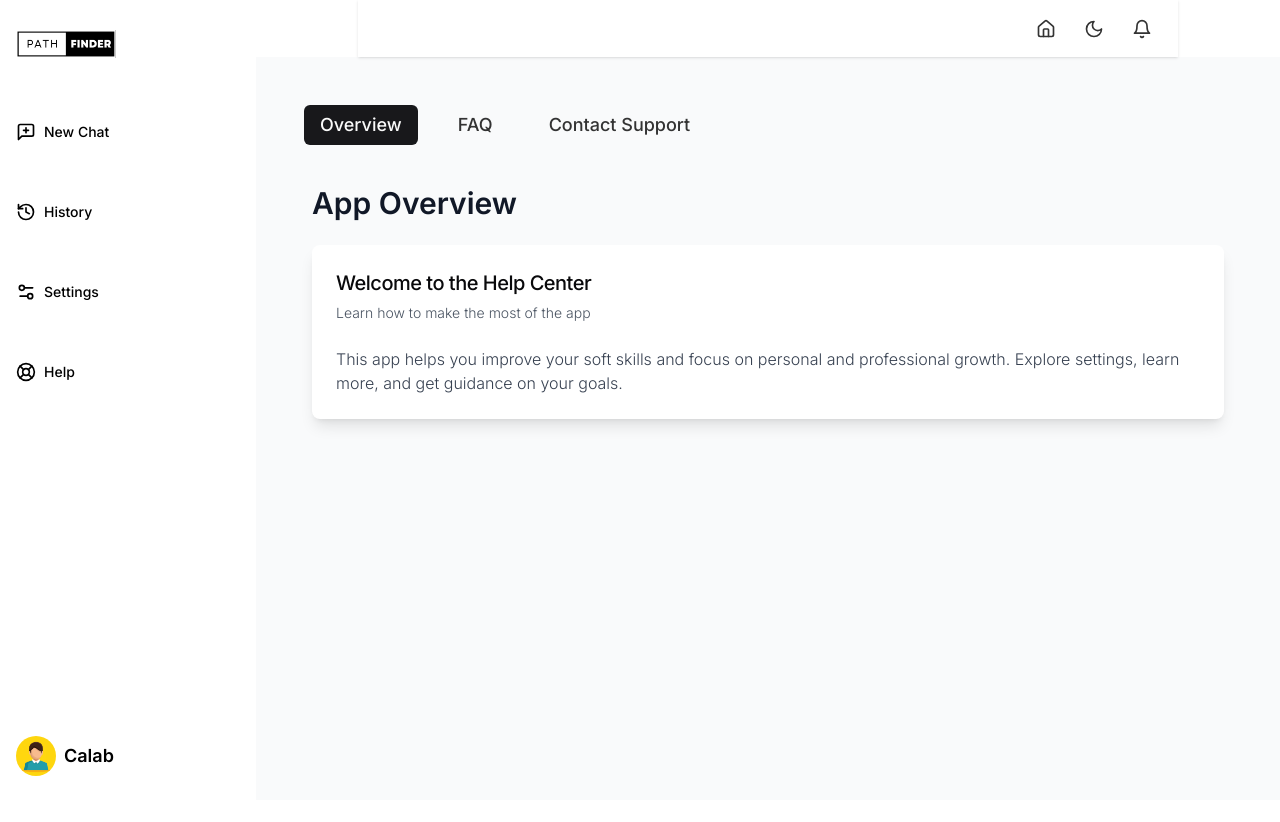
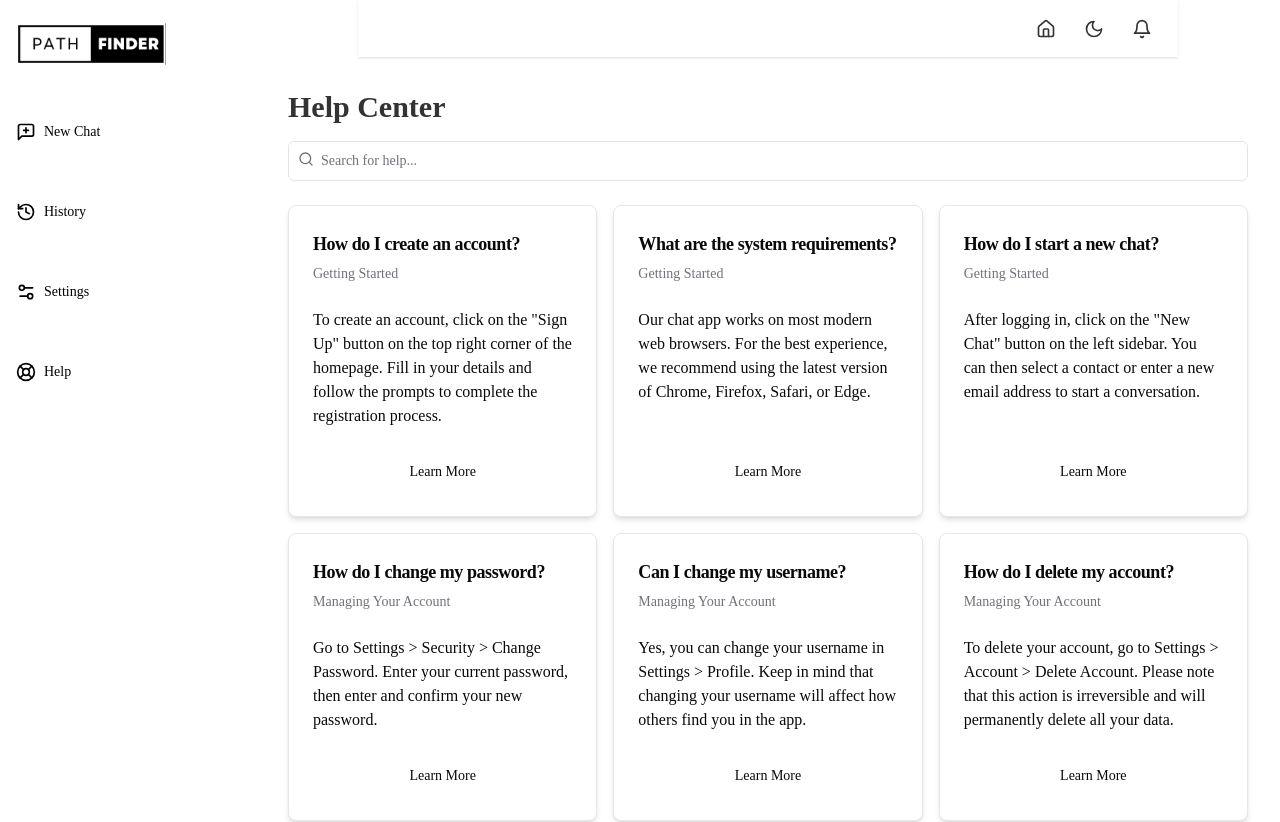
Before and after one commit to KGrim23/PathFinder_V1.0, a Next.js app: page /HelpPage in a window 1280 px wide. Shown: the top 822 px of the page. Before the commit the page ends 800 px from the top, so only its background shows below. Built offline with nearby package versions, Linux system fonts and the light colour scheme.

Commit message:
help page is created

```diff
--- a/app/HelpPage/page.tsx
+++ b/app/HelpPage/page.tsx
@@ -1,22 +1,100 @@
 "use client";
-import React, { useState, useEffect } from "react";
+
+import { useEffect, useState } from "react";
+import { Search } from "lucide-react";
+import { Button } from "@/components/ui/button";
 import {
   Card,
   CardContent,
   CardDescription,
+  CardFooter,
   CardHeader,
   CardTitle,
 } from "@/components/ui/card";
-import { Button } from "@/components/ui/button";
+import { Input } from "@/components/ui/input";
 import { useTheme } from "../components/ThemeContext";
+import { TooltipProvider } from "@/components/ui/tooltip";
 import Sidebar from "../components/Sidebar";
 import Navbar from "../components/Navbar";
-import { TooltipProvider } from "@radix-ui/react-tooltip";
 
-const HelpPage = () => {
+const helpItems = [
+  {
+    category: "Getting Started",
+    questions: [
+      {
+        question: "How do I create an account?",
+        answer:
+          'To create an account, click on the "Sign Up" button on the top right corner of the homepage. Fill in your details and follow the prompts to complete the registration process.',
+      },
+      {
+        question: "What are the system requirements?",
+        answer:
+          "Our chat app works on most modern web browsers. For the best experience, we recommend using the latest version of Chrome, Firefox, Safari, or Edge.",
+      },
+      {
+        question: "How do I start a new chat?",
+        answer:
+          'After logging in, click on the "New Chat" button on the left sidebar. You can then select a contact or enter a new email address to start a conversation.',
+      },
+    ],
+  },
+  {
+    category: "Managing Your Account",
+    questions: [
+      {
+        question: "How do I change my password?",
+        answer:
+          "Go to Settings > Security > Change Password. Enter your current password, then enter and confirm your new password.",
+      },
+      {
+        question: "Can I change my username?",
+        answer:
+          "Yes, you can change your username in Settings > Profile. Keep in mind that changing your username will affect how others find you in the app.",
+      },
+      {
+        question: "How do I delete my account?",
+        answer:
+          "To delete your account, go to Settings > Account > Delete Account. Please note that this action is irreversible and will permanently delete all your data.",
+      },
+    ],
+  },
+  {
+    category: "Terms and Privacy Policy",
+    questions: [
+      {
+        question: "What data do you collect?",
+        answer:
+          "We collect basic account information, chat logs, and usage data to improve our service. For a full list, please refer to our Privacy Policy.",
+      },
+      {
+        question: "How is my data protected?",
+        answer:
+          "We use industry-standard encryption for all data transmissions and storage. We also employ strict access controls and regular security audits.",
+      },
+      {
+        question: "Can I request my data?",
+        answer:
+          "Yes, you can request a copy of your data under the GDPR and similar regulations. Go to Settings > Privacy > Request My Data to start the process.",
+      },
+    ],
+  },
+];
+
+export default function HelpPage() {
   const [activeTab, setActiveTab] = useState("overview");
   const { isDarkMode } = useTheme();
   const [isMobile, setIsMobile] = useState<boolean>(false);
+  const [searchQuery, setSearchQuery] = useState("");
+
+  const filteredItems = helpItems.flatMap((category) =>
+    category.questions
+      .filter(
+        (item) =>
+          item.question.toLowerCase().includes(searchQuery.toLowerCase()) ||
+          item.answer.toLowerCase().includes(searchQuery.toLowerCase())
+      )
+      .map((item) => ({ ...item, category: category.category }))
+  );
 
   // Track if it's mobile view
   useEffect(() => {
@@ -31,144 +109,55 @@ const HelpPage = () => {
   return (
     <TooltipProvider>
       <div
-        className={`grid h-screen w-full md:grid-cols-[auto_1fr] ${
+        className={`grid min-h-screen w-full md:grid-cols-[auto_1fr] ${
           isDarkMode ? "dark" : ""
         }`}
       >
-        {!isMobile && <Sidebar />} {/* Render sidebar */}
+        {!isMobile && <Sidebar />}
         <div className="flex flex-col h-full">
-          {/* Render Navbar */}
           <Navbar isMobile={isMobile} />
-          <main className="flex-1 overflow-auto p-6 md:p-8 flex flex-col bg-gray-50 dark:bg-gray-900">
-            <div className="flex space-x-6 p-4 items-center justify-center md:justify-start">
-              <Button
-                variant={activeTab === "overview" ? "default" : "ghost"}
-                onClick={() => setActiveTab("overview")}
-                className="flex-1 md:flex-none text-lg font-medium p-4 transition-colors hover:bg-gray-200 dark:hover:bg-gray-800"
-              >
-                Overview
-              </Button>
-              <Button
-                variant={activeTab === "faq" ? "default" : "ghost"}
-                onClick={() => setActiveTab("faq")}
-                className="flex-1 md:flex-none text-lg font-medium p-4 transition-colors hover:bg-gray-200 dark:hover:bg-gray-800"
-              >
-                FAQ
-              </Button>
-              <Button
-                variant={activeTab === "contact" ? "default" : "ghost"}
-                onClick={() => setActiveTab("contact")}
-                className="flex-1 md:flex-none text-lg font-medium p-4 transition-colors hover:bg-gray-200 dark:hover:bg-gray-800"
-              >
-                Contact Support
-              </Button>
+
+          <div className="container mx-auto p-4 md:p-6 lg:p-8">
+            <h1 className="text-2xl md:text-3xl font-bold mb-4">Help Center</h1>
+            <div className="relative mb-6">
+              <Search className="absolute left-2.5 top-2.5 h-4 w-4 text-muted-foreground" />
+              <Input
+                type="search"
+                placeholder="Search for help..."
+                value={searchQuery}
+                onChange={(e) => setSearchQuery(e.target.value)}
+                className="w-full pl-8"
+              />
             </div>
-
-            {activeTab === "overview" && (
-              <div className="space-y-6 p-4 md:p-6">
-                <h2 className="text-3xl font-semibold text-gray-900 dark:text-white">
-                  App Overview
-                </h2>
-                <Card className="border-none shadow-lg bg-white dark:bg-gray-800">
+            <div className="grid gap-4 md:grid-cols-2 lg:grid-cols-3">
+              {filteredItems.map((item, index) => (
+                <Card
+                  key={index}
+                  className="flex flex-col shadow-md hover:shadow-lg transition-shadow duration-300"
+                >
                   <CardHeader>
-                    <CardTitle className="text-xl font-medium">
-                      Welcome to the Help Center
-                    </CardTitle>
-                    <CardDescription className="text-sm text-gray-600 dark:text-gray-400">
-                      Learn how to make the most of the app
-                    </CardDescription>
+                    <CardTitle className="text-lg">{item.question}</CardTitle>
+                    <CardDescription>{item.category}</CardDescription>
                   </CardHeader>
-                  <CardContent className="space-y-4 text-gray-700 dark:text-gray-300">
-                    <p>
-                      This app helps you improve your soft skills and focus on
-                      personal and professional growth. Explore settings, learn
-                      more, and get guidance on your goals.
-                    </p>
+                  <CardContent className="flex-grow">
+                    <p>{item.answer}</p>
                   </CardContent>
+                  <CardFooter>
+                    <Button variant="ghost" className="w-full">
+                      Learn More
+                    </Button>
+                  </CardFooter>
                 </Card>
-              </div>
+              ))}
+            </div>
+            {filteredItems.length === 0 && (
+              <p className="text-center text-muted-foreground mt-8">
+                No results found. Please try a different search term.
+              </p>
             )}
-
-            {activeTab === "faq" && (
-              <div className="space-y-6 p-4 md:p-6">
-                <h2 className="text-3xl font-semibold text-gray-900 dark:text-white">
-                  Frequently Asked Questions
-                </h2>
-                <Card className="border-none shadow-lg bg-white dark:bg-gray-800">
-                  <CardHeader>
-                    <CardTitle className="text-xl font-medium">
-                      Common Questions
-                    </CardTitle>
-                    <CardDescription className="text-sm text-gray-600 dark:text-gray-400">
-                      Answers to frequently asked questions about the app
-                    </CardDescription>
-                  </CardHeader>
-                  <CardContent className="space-y-4 text-gray-700 dark:text-gray-300">
-                    <ul className="space-y-3">
-                      <li>
-                        <strong className="font-medium">
-                          How do I change my settings?
-                        </strong>
-                        <p className="text-sm text-gray-500 dark:text-gray-400">
-                          Go to the settings page from the sidebar to adjust
-                          your preferences.
-                        </p>
-                      </li>
-                      <li>
-                        <strong className="font-medium">
-                          Can I track my progress?
-                        </strong>
-                        <p className="text-sm text-gray-500 dark:text-gray-400">
-                          Yes, you can monitor your progress through the
-                          dashboard and set personal goals.
-                        </p>
-                      </li>
-                      <li>
-                        <strong className="font-medium">
-                          How can I get support?
-                        </strong>
-                        <p className="text-sm text-gray-500 dark:text-gray-400">
-                          Contact support through the contact page for help with
-                          any issues.
-                        </p>
-                      </li>
-                    </ul>
-                  </CardContent>
-                </Card>
-              </div>
-            )}
-
-            {activeTab === "contact" && (
-              <div className="space-y-6 p-4 md:p-6">
-                <h2 className="text-3xl font-semibold text-gray-900 dark:text-white">
-                  Contact Support
-                </h2>
-                <Card className="border-none shadow-lg bg-white dark:bg-gray-800">
-                  <CardHeader>
-                    <CardTitle className="text-xl font-medium">
-                      Get in Touch
-                    </CardTitle>
-                    <CardDescription className="text-sm text-gray-600 dark:text-gray-400">
-                      Reach out to our support team for assistance
-                    </CardDescription>
-                  </CardHeader>
-                  <CardContent className="space-y-4 text-gray-700 dark:text-gray-300">
-                    <p>
-                      If you have any issues or questions, feel free to contact
-                      us.
-                    </p>
-                    <Button variant="outline" className="w-full md:w-auto">
-                      Contact Support
-                    </Button>
-                  </CardContent>
-                </Card>
-              </div>
-            )}
-          </main>
+          </div>
         </div>
       </div>
     </TooltipProvider>
   );
-};
-
-export default HelpPage;
+}
--- a/app/SettingPage/page.tsx
+++ b/app/SettingPage/page.tsx
@@ -2,7 +2,6 @@
 
 import { useEffect, useState } from "react";
 import { Archive, Bell, Moon, Sun, Trash2, User } from "lucide-react";
-// import { useTheme } from "next-themes";
 import { useTheme } from "../components/ThemeContext";
 import { Avatar, AvatarFallback, AvatarImage } from "@/components/ui/avatar";
 import { Button } from "@/components/ui/button";
@@ -23,29 +22,30 @@ import Sidebar from "../components/Sidebar";
 import { TooltipProvider } from "@/components/ui/tooltip";
 import Footer from "../components/Footer";
 
-export default function Component() {
-  const [username, setUsername] = useState("johndoe");
-  const [email, setEmail] = useState("john@example.com");
+export default function SettingsPage() {
+  const [username, setUsername] = useState("Caleb");
+  const [email, setEmail] = useState("caleb@pathfinder.io");
   const [notifications, setNotifications] = useState({
     messages: true,
     mentions: true,
     updates: false,
   });
   const [autoDeleteMessages, setAutoDeleteMessages] = useState(false);
-  // const { theme, setTheme } = useTheme();
   const { isDarkMode, toggleDarkMode } = useTheme();
   const [isMobile, setIsMobile] = useState(false);
 
-  // Handle responsive behavior for Sidebar
   useEffect(() => {
     const handleResize = () => {
-      setIsMobile(window.innerWidth <= 768);
+      setIsMobile(window.innerWidth < 768);
     };
-
-    handleResize(); // Set initial value
+    handleResize();
     window.addEventListener("resize", handleResize);
     return () => window.removeEventListener("resize", handleResize);
   }, []);
+
+  useEffect(() => {
+    document.body.classList.toggle("dark", isDarkMode);
+  }, [isDarkMode]);
 
   const handleSave = () => {
     console.log("Saving settings:", {
@@ -55,16 +55,19 @@ export default function Component() {
       isDarkMode,
       autoDeleteMessages,
     });
-    // Add backend API call here
   };
 
   return (
     <TooltipProvider>
-      <div className={`grid min-h-screen w-full ${isDarkMode ? "dark" : ""}`}>
+      <div
+        className={`grid min-h-screen w-full md:grid-cols-[auto_1fr] ${
+          isDarkMode ? "dark" : ""
+        }`}
+      >
         {!isMobile && <Sidebar />}
         <div className="flex flex-col h-full">
           <Navbar isMobile={isMobile} />
-
+          <main className={`flex-1 ${isDarkMode ? "dark" : ""}`}>
             <Card className="w-full max-w-5xl mx-auto border-0 dark:bg-black">
               <CardHeader>
                 <CardTitle className="text-2xl md:text-3xl">Settings</CardTitle>
@@ -98,7 +101,10 @@ export default function Component() {
                   <TabsContent value="profile">
                     <div className="flex flex-col mb-10 md:flex-row md:items-center md:space-x-4">
                       <Avatar className="w-24 h-24 mx-auto md:mx-0">
-                      <AvatarImage src="/profile1.png" alt="Profile picture" />
+                        <AvatarImage
+                          src="/profile1.png"
+                          alt="Profile picture"
+                        />
                         <AvatarFallback>
                           <User className="w-12 h-12" />
                         </AvatarFallback>
@@ -216,9 +222,10 @@ export default function Component() {
                 <Button onClick={handleSave}>Save Changes</Button>
               </CardFooter>
             </Card>
-        </div>
+          </main>
         </div>
         <Footer />
+      </div>
     </TooltipProvider>
   );
 }
--- a/app/chats/page.tsx
+++ b/app/chats/page.tsx
@@ -205,7 +205,8 @@ const Chats = () => {
 
   // Close the chat and reset state
   const closeChat = () => {
-    router.push("/chats");
+    console.log("Closing chat...");
+    router.push("/LandingPage");
   };
 
   return (
--- a/app/components/Footer.tsx
+++ b/app/components/Footer.tsx
@@ -2,7 +2,7 @@ import React from "react";
 
 const Footer = () => {
   return (
-    <footer className="flex flex-col gap-2 py-4 w-full shrink-0 items-center px-4 md:px-6 dark:text-white dark:bg-zinc-900">
+    <footer className="flex flex-col gap-2 py-4 w-full shrink-0 items-center px-4 md:px-6 dark:text-white dark:bg-black">
       <p className="text-xs text-gray-500 dark:text-gray-400">
         © 2024 PathFinder AI. All rights reserved.
       </p>
--- a/app/components/Navbar.tsx
+++ b/app/components/Navbar.tsx
@@ -28,7 +28,7 @@ const Navbar: React.FC<NavbarProps> = ({ isMobile }) => {
 
   return (
     <>
-      <header className="sticky top-0 z-10 flex h-[57px] items-center justify-between dark:text-white dark:bg-zinc-900 px-4 shadow w-full sm:w-[100%] md:w-[80%] lg:w-[80%] mx-auto">
+      <header className="sticky top-0 z-10 flex h-[57px] items-center justify-between dark:text-white dark:bg-black px-4 shadow w-full sm:w-[100%] md:w-[80%] lg:w-[80%] mx-auto">
         {/* Mobile Sidebar Toggle */}
         {isMobile && (
           <Sheet>
--- a/app/components/Sidebar.tsx
+++ b/app/components/Sidebar.tsx
@@ -56,7 +56,7 @@ export default function Sidebar() {
           className="w-full flex items-center justify-start "
         >
           <span className="ml-2 font-semibold text-2xl">
-            <Image src="/sidebar.png" alt="Logo" width={100} height={100} />
+            <Image src="/sidebar.png" alt="Logo" width={150} height={100} />
           </span>
         </Button>
       </div>
--- a/package.json
+++ b/package.json
@@ -11,6 +11,7 @@
   "dependencies": {
     "@huggingface/hub": "^0.19.0",
     "@huggingface/inference": "^2.8.1",
+    "@radix-ui/react-accordion": "^1.2.1",
     "@radix-ui/react-avatar": "^1.1.1",
     "@radix-ui/react-dialog": "^1.1.2",
     "@radix-ui/react-dropdown-menu": "^2.1.2",
--- a/tailwind.config.ts
+++ b/tailwind.config.ts
@@ -10,63 +10,82 @@ const config: Config = {
   theme: {
   	extend: {
   		colors: {
-        background: "hsl(var(--background))",
-        foreground: "hsl(var(--foreground))",
+  			background: 'hsl(var(--background))',
+  			foreground: 'hsl(var(--foreground))',
   			card: {
-          DEFAULT: "hsl(var(--card))",
-          foreground: "hsl(var(--card-foreground))",
+  				DEFAULT: 'hsl(var(--card))',
+  				foreground: 'hsl(var(--card-foreground))'
   			},
   			popover: {
-          DEFAULT: "hsl(var(--popover))",
-          foreground: "hsl(var(--popover-foreground))",
+  				DEFAULT: 'hsl(var(--popover))',
+  				foreground: 'hsl(var(--popover-foreground))'
   			},
   			primary: {
-          DEFAULT: "hsl(var(--primary))",
-          foreground: "hsl(var(--primary-foreground))",
+  				DEFAULT: 'hsl(var(--primary))',
+  				foreground: 'hsl(var(--primary-foreground))'
   			},
   			secondary: {
-          DEFAULT: "hsl(var(--secondary))",
-          foreground: "hsl(var(--secondary-foreground))",
+  				DEFAULT: 'hsl(var(--secondary))',
+  				foreground: 'hsl(var(--secondary-foreground))'
   			},
   			muted: {
-          DEFAULT: "hsl(var(--muted))",
-          foreground: "hsl(var(--muted-foreground))",
+  				DEFAULT: 'hsl(var(--muted))',
+  				foreground: 'hsl(var(--muted-foreground))'
   			},
   			accent: {
-          DEFAULT: "hsl(var(--accent))",
-          foreground: "hsl(var(--accent-foreground))",
+  				DEFAULT: 'hsl(var(--accent))',
+  				foreground: 'hsl(var(--accent-foreground))'
   			},
   			destructive: {
-          DEFAULT: "hsl(var(--destructive))",
-          foreground: "hsl(var(--destructive-foreground))",
+  				DEFAULT: 'hsl(var(--destructive))',
+  				foreground: 'hsl(var(--destructive-foreground))'
   			},
-        border: "hsl(var(--border))",
-        input: "hsl(var(--input))",
-        ring: "hsl(var(--ring))",
+  			border: 'hsl(var(--border))',
+  			input: 'hsl(var(--input))',
+  			ring: 'hsl(var(--ring))',
   			chart: {
-          "1": "hsl(var(--chart-1))",
-          "2": "hsl(var(--chart-2))",
-          "3": "hsl(var(--chart-3))",
-          "4": "hsl(var(--chart-4))",
-          "5": "hsl(var(--chart-5))",
+  				'1': 'hsl(var(--chart-1))',
+  				'2': 'hsl(var(--chart-2))',
+  				'3': 'hsl(var(--chart-3))',
+  				'4': 'hsl(var(--chart-4))',
+  				'5': 'hsl(var(--chart-5))'
+  			}
   		},
+  		fontFamily: {
+  			sans: ['Inter"', "Arial", "sans-serif"],
+  			mono: ['GeistMono"', "monospace"]
   		},
-
-      fontFamily: {
-        sans: ['"Inter"', "Arial", "sans-serif"],
-        mono: ['"GeistMono"', "monospace"],
+  		fontSize: {
+  			xxs: '0.625rem'
   		},
-
-      fontSize: {
-        xxs: "0.625rem", // 10px
+  		borderRadius: {
+  			lg: 'var(--radius)',
+  			md: 'calc(var(--radius) - 2px)',
+  			sm: 'calc(var(--radius) - 4px)'
   		},
-
-      borderRadius: {
-        lg: "var(--radius)",
-        md: "calc(var(--radius) - 2px)",
-        sm: "calc(var(--radius) - 4px)",
+  		keyframes: {
+  			'accordion-down': {
+  				from: {
+  					height: '0'
   				},
+  				to: {
+  					height: 'var(--radix-accordion-content-height)'
+  				}
   			},
+  			'accordion-up': {
+  				from: {
+  					height: 'var(--radix-accordion-content-height)'
+  				},
+  				to: {
+  					height: '0'
+  				}
+  			}
+  		},
+  		animation: {
+  			'accordion-down': 'accordion-down 0.2s ease-out',
+  			'accordion-up': 'accordion-up 0.2s ease-out'
+  		}
+  	}
   },
   plugins: [require("tailwindcss-animate")],
 };
```
Also changed, not shown: app/components/ChatInput.tsx (+5 -3 lines), components/ui/accordion.tsx (added, +58 -0 lines), 1 other file (tests, documents, lock files or other folders). Lines whose indentation alone changed are shown as unchanged.
